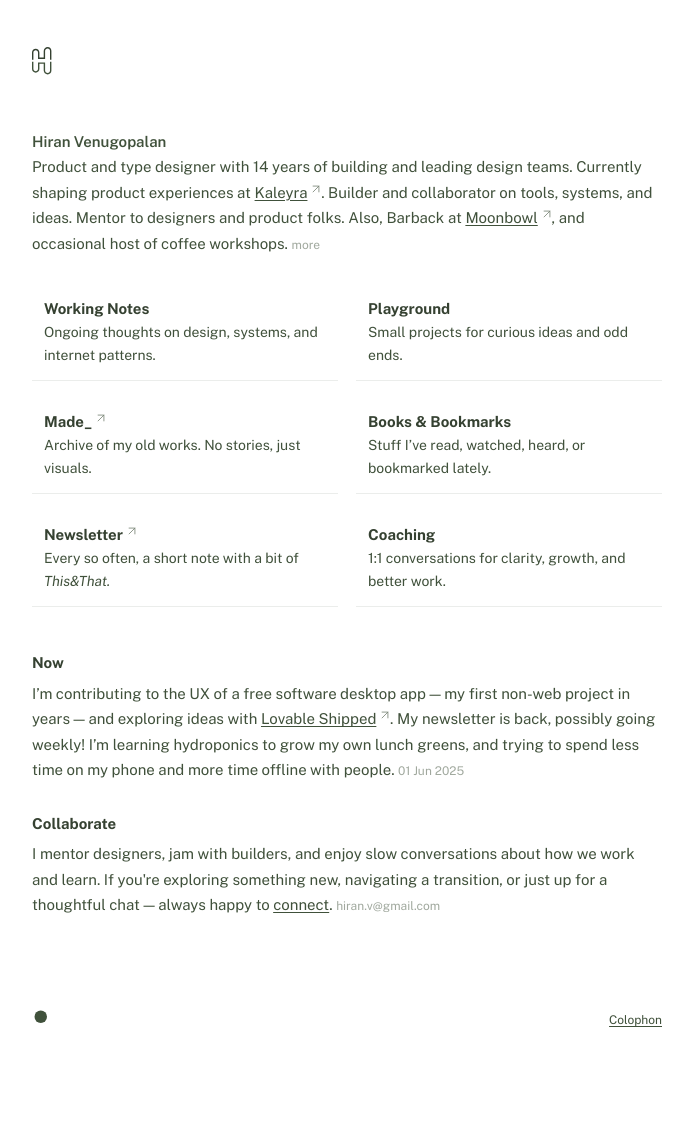
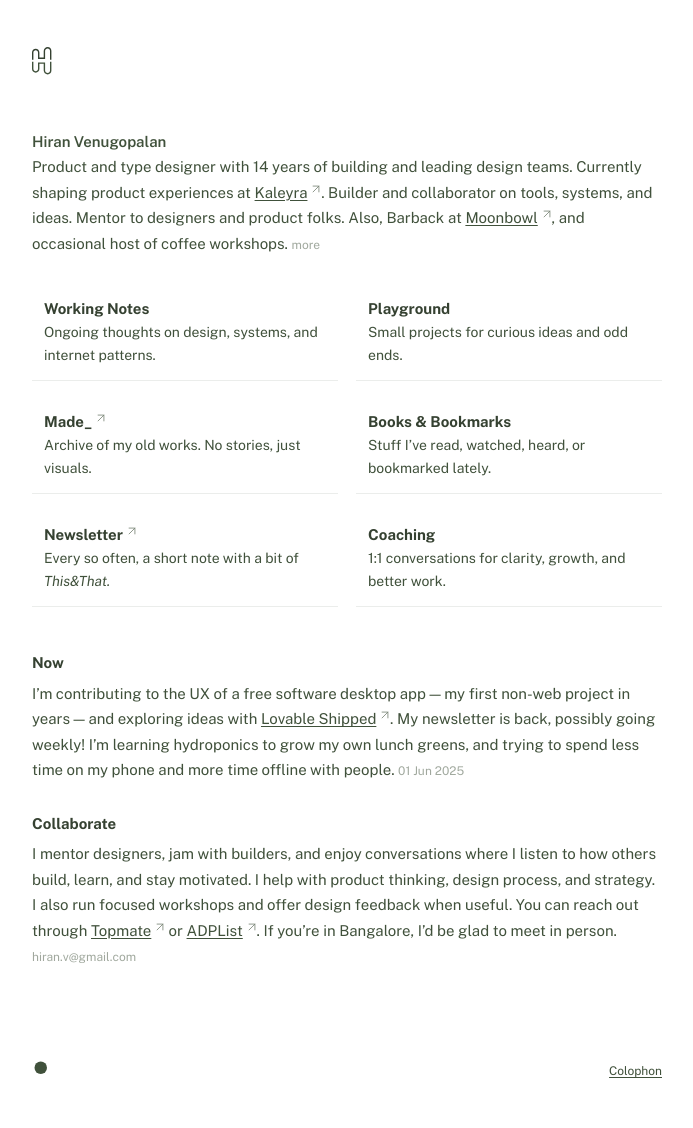
Before and after one commit to likeleto/website, a Jekyll site: the page built from pages/index.md, in a window 1280 px wide. Shown: the whole page, without its empty margins (293-986 px from the left). Built offline with Jekyll 4.4.1, drawn with Linux system fonts in a browser that asks for light colours; before the commit the page ends 1077 px from its top, so only the background shows below that.

Commit message:
Revise collaboration section in index

```diff
--- a/pages/index.md
+++ b/pages/index.md
@@ -46,5 +46,5 @@ title: Hiran Venugopalan
 
 <h3>Collaborate</h3>
 <p>
-I mentor designers, jam with builders, and enjoy slow conversations about how we work and learn. If you're exploring something new, navigating a transition, or just up for a thoughtful chat — always happy to <a href="/contact">connect</a>. <span class="small-link"><a href="/contact">hiran.v@gmail.com</a></span>
+I mentor designers, jam with builders, and enjoy conversations where I listen to how others build, learn, and stay motivated. I help with product thinking, design process, and strategy. I also run focused workshops and offer design feedback when useful. You can reach out through <a href="https://topmate.io/hiran">Topmate</a> or <a href="https://adplist.org/mentors/hiran-venugopalan">ADPList</a>. If you’re in Bangalore, I’d be glad to meet in person. <span class="small-link"><a href="/contact">hiran.v@gmail.com</a></span>
 </p>
```
